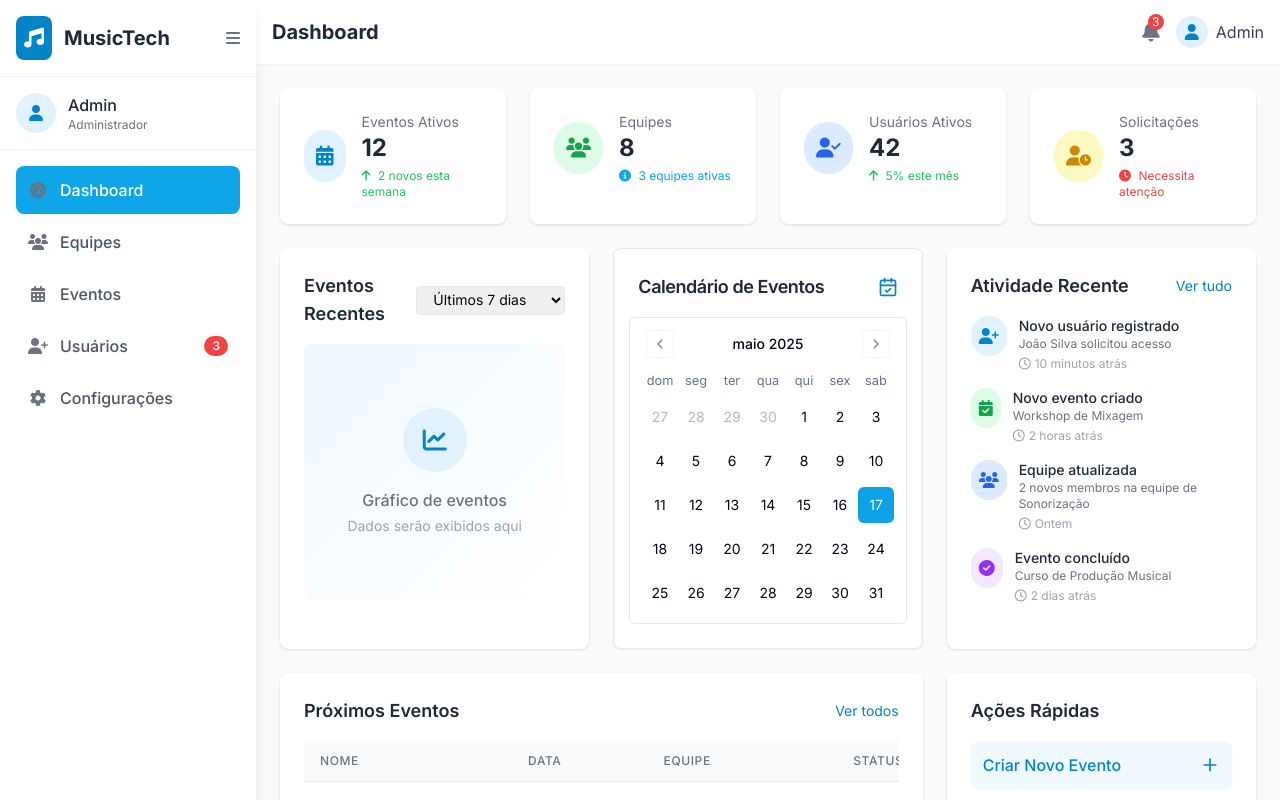
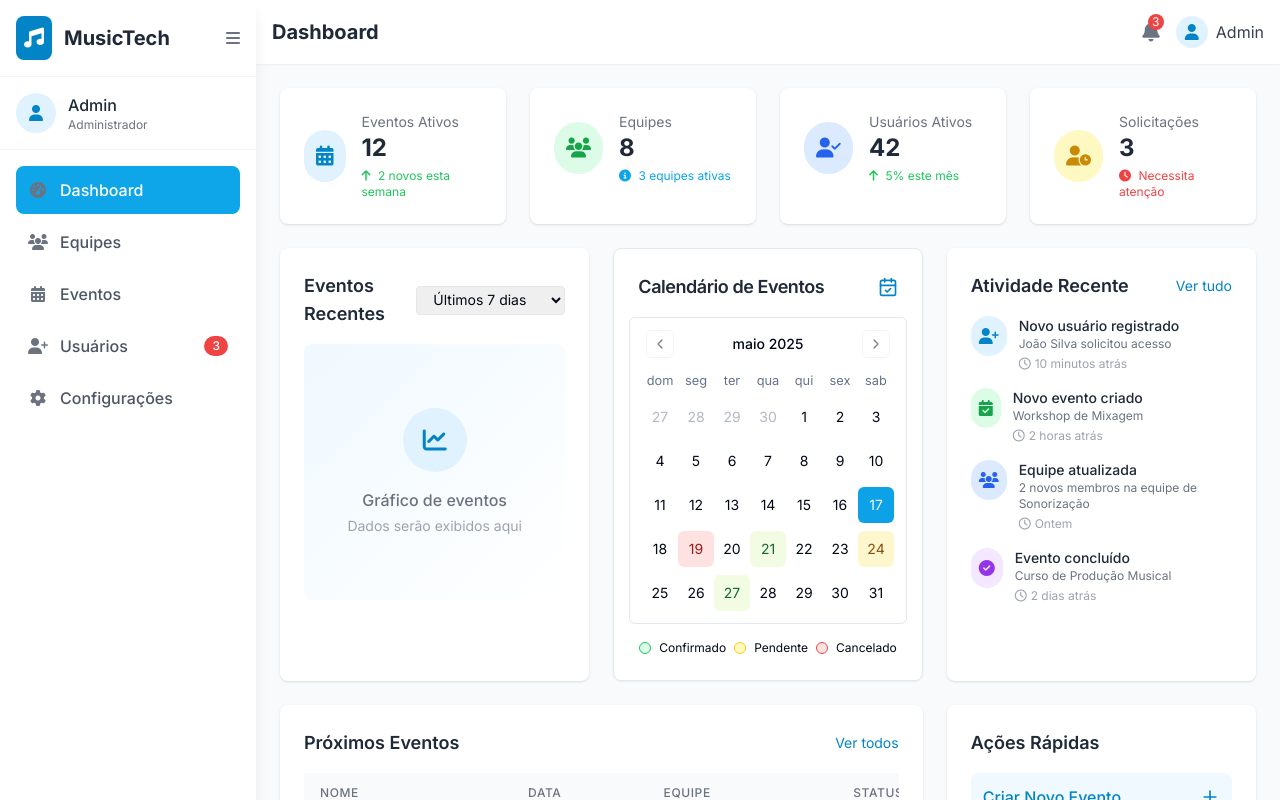
Before and after one commit to DanNves/Sistema-OrquestraTech, a React (Vite) app: page / in a window 1280 px wide. Shown: the top 800 px of the page. Built offline with nearby package versions, Linux system fonts and the light colour scheme.

Commit message:
Feat: Implement dashboard enhancements
-   Make quick action buttons functional.
-   Highlight upcoming events in the event calendar with color-coded markers (green for upcoming, red for canceled, yellow for pending).
-   Add a legend for the calendar markers.

```diff
--- a/src/components/dashboard/ActionButton.tsx
+++ b/src/components/dashboard/ActionButton.tsx
@@ -1,6 +1,8 @@
 
 import React from 'react';
 import { LucideIcon } from 'lucide-react';
+import { useNavigate } from 'react-router-dom';
+import { toast } from 'sonner';
 
 interface ActionButtonProps {
   text: string;
@@ -8,6 +10,9 @@ interface ActionButtonProps {
   bgColor: string;
   textColor: string;
   ringColor: string;
+  action?: 'navigate' | 'toast' | 'dialog';
+  destination?: string;
+  message?: string;
   onClick?: () => void;
 }
 
@@ -17,11 +22,38 @@ const ActionButton: React.FC<ActionButtonProps> = ({
   bgColor,
   textColor,
   ringColor,
+  action = 'toast',
+  destination = '/',
+  message = 'Esta funcionalidade será implementada em breve.',
   onClick,
 }) => {
+  const navigate = useNavigate();
+
+  const handleClick = () => {
+    if (onClick) {
+      onClick();
+      return;
+    }
+
+    switch (action) {
+      case 'navigate':
+        navigate(destination);
+        break;
+      case 'toast':
+        toast.info(message || `Ação: ${text}`);
+        break;
+      case 'dialog':
+        // This could open a dialog in the future
+        toast.info('Esta ação abrirá um diálogo em breve.');
+        break;
+      default:
+        toast.info('Ação não definida');
+    }
+  };
+
   return (
     <button
-      onClick={onClick}
+      onClick={handleClick}
       className={`w-full flex items-center justify-between p-3 ${bgColor} ${textColor} rounded-lg hover:bg-opacity-80 transition-colors focus:outline-none focus:ring-2 ${ringColor} focus:ring-opacity-50`}
     >
       <span className="font-medium">{text}</span>
--- a/src/components/dashboard/EventCalendar.tsx
+++ b/src/components/dashboard/EventCalendar.tsx
@@ -3,9 +3,61 @@ import React from 'react';
 import { Card, CardContent, CardHeader, CardTitle } from "@/components/ui/card";
 import { Calendar } from "@/components/ui/calendar";
 import { CalendarCheck } from "lucide-react";
+import { Badge } from "@/components/ui/badge";
+
+// Define event types with status and dates
+interface EventWithDate {
+  name: string;
+  date: Date;
+  status: 'Confirmado' | 'Pendente' | 'Cancelado';
+}
 
 const EventCalendar = () => {
   const [date, setDate] = React.useState<Date | undefined>(new Date());
+
+  // Sample events data with actual Date objects
+  const events: EventWithDate[] = [
+    {
+      name: 'Workshop de Mixagem',
+      date: new Date(2025, 4, 21), // May 21, 2025
+      status: 'Confirmado',
+    },
+    {
+      name: 'Curso de Produção',
+      date: new Date(2025, 4, 24), // May 24, 2025
+      status: 'Pendente',
+    },
+    {
+      name: 'Encontro Técnico',
+      date: new Date(2025, 4, 27), // May 27, 2025
+      status: 'Confirmado',
+    },
+    {
+      name: 'Webinar Audio',
+      date: new Date(2025, 4, 19), // May 19, 2025 (today)
+      status: 'Cancelado',
+    },
+  ];
+
+  // Function to add custom styling to dates with events
+  const modifiersStyles = {
+    confirmado: { backgroundColor: '#F2FCE2', borderColor: '#4ade80', color: '#166534' },
+    pendente: { backgroundColor: '#FEF7CD', borderColor: '#fde68a', color: '#854d0e' },
+    cancelado: { backgroundColor: '#FEE2E2', borderColor: '#f87171', color: '#991b1b' },
+  };
+
+  // Create modifiers for the calendar to apply styles to specific dates
+  const modifiers = {
+    confirmado: events
+      .filter(event => event.status === 'Confirmado')
+      .map(event => new Date(event.date)),
+    pendente: events
+      .filter(event => event.status === 'Pendente')
+      .map(event => new Date(event.date)),
+    cancelado: events
+      .filter(event => event.status === 'Cancelado')
+      .map(event => new Date(event.date))
+  };
 
   return (
     <Card className="transition-all duration-300 card-hover">
@@ -14,6 +66,7 @@ const EventCalendar = () => {
         <CalendarCheck className="h-5 w-5 text-primary-600" />
       </CardHeader>
       <CardContent className="pt-2">
+        <div className="flex flex-col">
           <div className="flex justify-center">
             <Calendar
               mode="single"
@@ -21,7 +74,62 @@ const EventCalendar = () => {
               onSelect={setDate}
               className="p-3 pointer-events-auto border rounded-md bg-white"
               showOutsideDays={true}
+              modifiers={modifiers}
+              modifiersStyles={modifiersStyles}
             />
+          </div>
+
+          {/* Legend for calendar events */}
+          <div className="flex flex-col sm:flex-row gap-2 justify-center mt-4">
+            <div className="flex items-center">
+              <div className="w-3 h-3 rounded-full bg-green-100 border border-green-500 mr-2"></div>
+              <span className="text-xs">Confirmado</span>
+            </div>
+            <div className="flex items-center">
+              <div className="w-3 h-3 rounded-full bg-yellow-100 border border-yellow-400 mr-2"></div>
+              <span className="text-xs">Pendente</span>
+            </div>
+            <div className="flex items-center">
+              <div className="w-3 h-3 rounded-full bg-red-100 border border-red-500 mr-2"></div>
+              <span className="text-xs">Cancelado</span>
+            </div>
+          </div>
+
+          {/* Show event for selected date if it exists */}
+          {date && events.some(event =>
+            event.date.getDate() === date.getDate() &&
+            event.date.getMonth() === date.getMonth() &&
+            event.date.getFullYear() === date.getFullYear()
+          ) && (
+            <div className="mt-4 p-3 bg-gray-50 rounded-md">
+              <h4 className="font-medium text-sm">Eventos nesta data:</h4>
+              {events
+                .filter(event =>
+                  event.date.getDate() === date.getDate() &&
+                  event.date.getMonth() === date.getMonth() &&
+                  event.date.getFullYear() === date.getFullYear()
+                )
+                .map((event, index) => (
+                  <div key={index} className="flex items-center justify-between mt-2">
+                    <span className="text-sm">{event.name}</span>
+                    <Badge
+                      variant={
+                        event.status === 'Confirmado' ? 'default' :
+                        event.status === 'Pendente' ? 'outline' : 'destructive'
+                      }
+                      className={
+                        event.status === 'Confirmado' ? 'bg-green-100 text-green-800 hover:bg-green-200' :
+                        event.status === 'Pendente' ? 'bg-yellow-100 text-yellow-800 border-yellow-400 hover:bg-yellow-200' :
+                        'bg-red-100 text-red-800 hover:bg-red-200'
+                      }
+                    >
+                      {event.status}
+                    </Badge>
+                  </div>
+                ))
+              }
+            </div>
+          )}
         </div>
       </CardContent>
     </Card>
--- a/src/pages/Index.tsx
+++ b/src/pages/Index.tsx
@@ -1,3 +1,4 @@
+
 import React from 'react';
 import Layout from '../components/layout/Layout';
 import StatCard from '../components/dashboard/StatCard';
@@ -135,6 +136,8 @@ const Index = () => {
       bgColor: 'bg-primary-50',
       textColor: 'text-primary-600',
       ringColor: 'focus:ring-primary-500',
+      action: 'navigate',
+      destination: '/eventos',
     },
     {
       text: 'Adicionar Equipe',
@@ -142,6 +145,8 @@ const Index = () => {
       bgColor: 'bg-green-50',
       textColor: 'text-green-600',
       ringColor: 'focus:ring-green-500',
+      action: 'navigate',
+      destination: '/equipes',
     },
     {
       text: 'Ver Solicitações',
@@ -149,6 +154,8 @@ const Index = () => {
       bgColor: 'bg-blue-50',
       textColor: 'text-blue-600',
       ringColor: 'focus:ring-blue-500',
+      action: 'toast',
+      message: 'Visualizando solicitações pendentes...',
     },
     {
       text: 'Relatórios',
@@ -156,6 +163,8 @@ const Index = () => {
       bgColor: 'bg-purple-50',
       textColor: 'text-purple-600',
       ringColor: 'focus:ring-purple-500',
+      action: 'toast',
+      message: 'Gerando relatórios...',
     },
   ];
 
```
Lines whose indentation alone changed are shown as unchanged.
